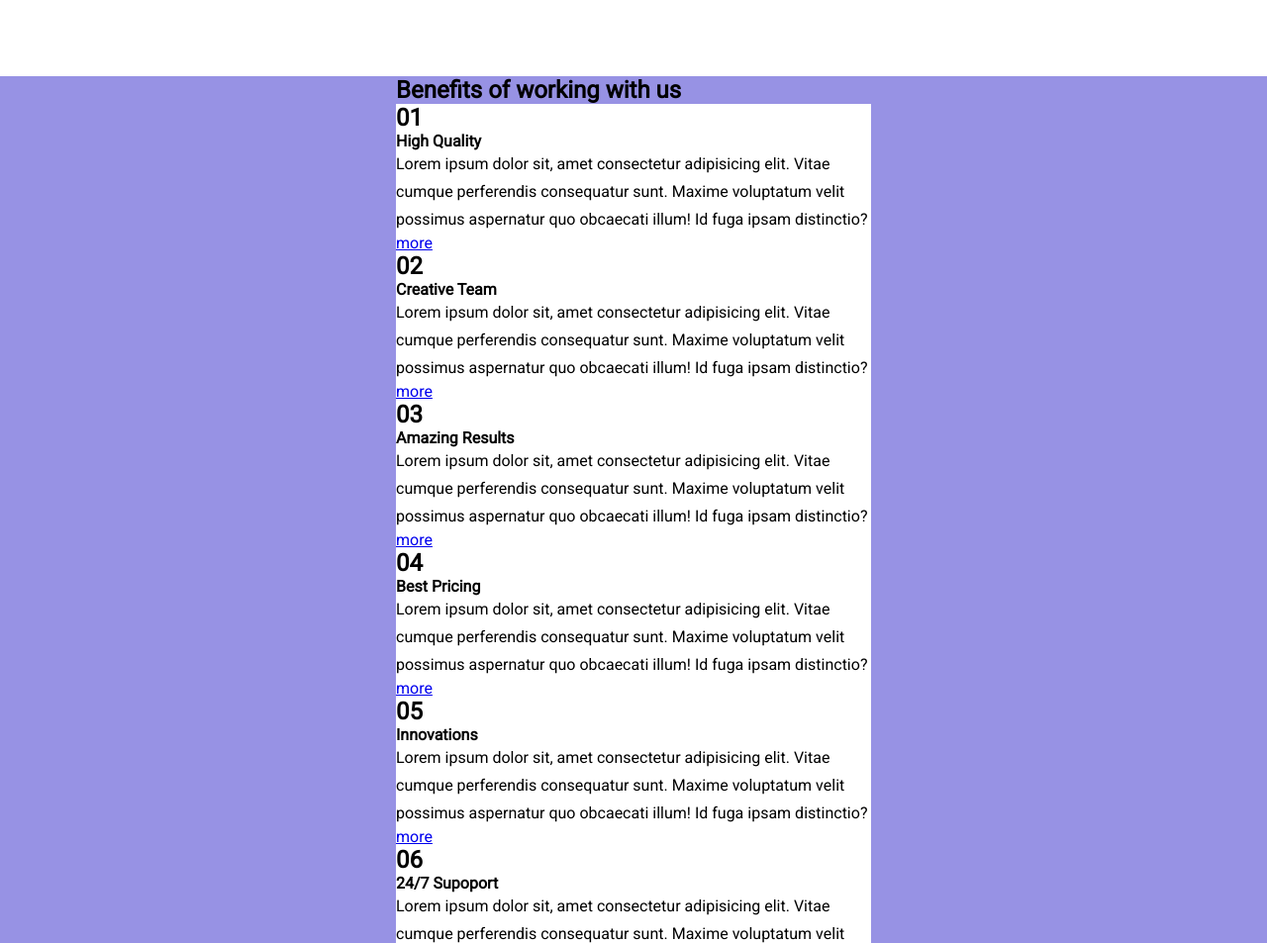
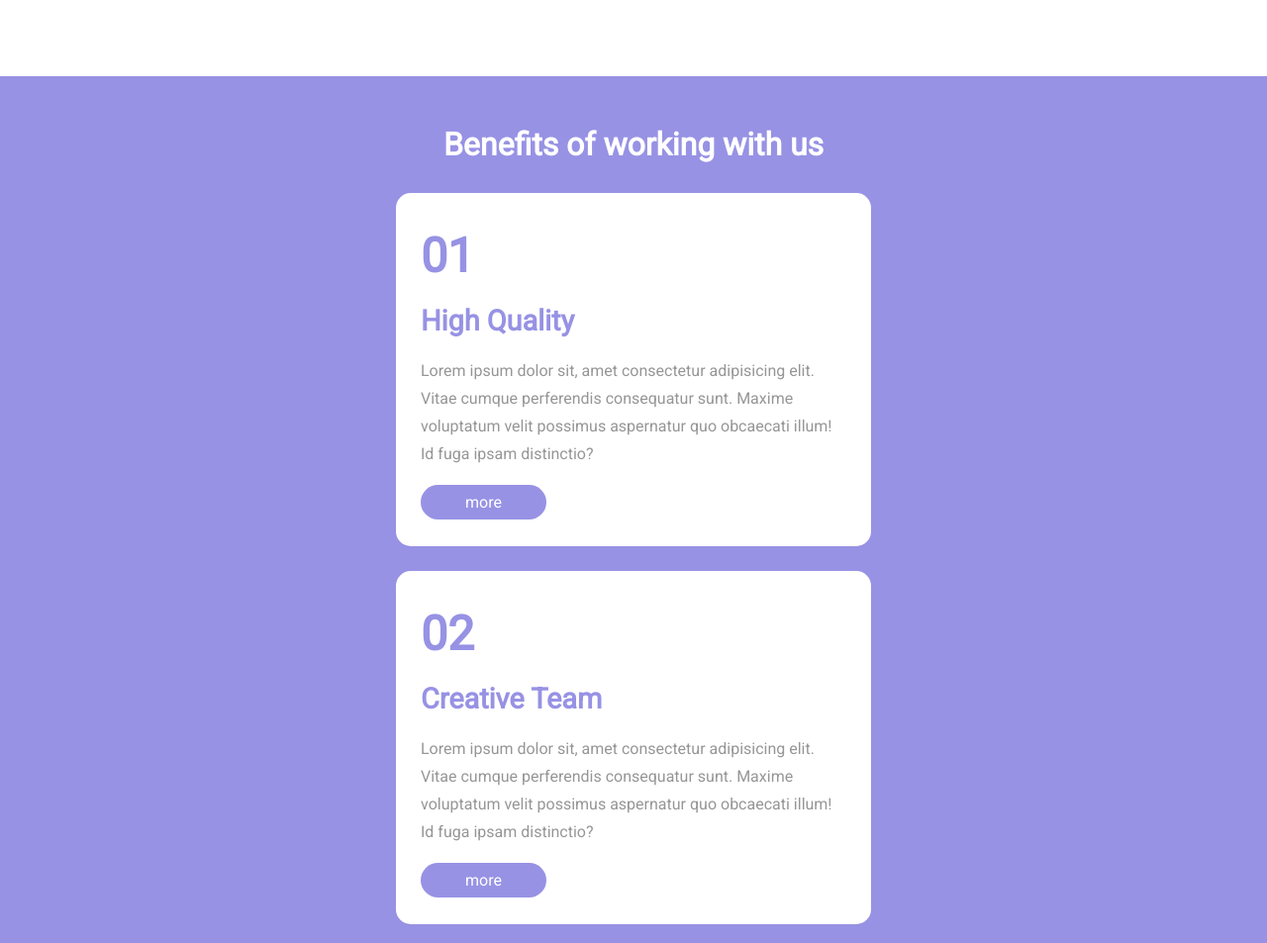
Before and after one commit to ttom-eragiapreso/htmlcss-responsive-layout, a plain HTML site: page index.html in a window 1280 px wide. Shown: the part 5019-5972 px from the top of the page at 99% size. Drawn offline with Linux system fonts and the light colour scheme.

Commit message:
[add] styles for benefits section

```diff
--- a/css/styles.css
+++ b/css/styles.css
@@ -216,28 +216,58 @@ nav {
 
 
 
-
-
-
-
-
-
-
-
-
-
-
-
-
 /* BENEFITS SECTION */
 
 .benefits {
   background-color: #9792e4;
+  padding: 50px 0;
 }
 
 .benefits .col {
   background-color: white;
+  margin-bottom: 25px;
+  padding: 35px 25px;
+  border-radius: 15px;
 }
+
+.benefits h3 {
+  color: white;
+  font-size: 2rem;
+  margin-bottom: 30px;
+  text-align: center;
+}
+
+.benefits .col h2 {
+  font-size: 3rem;
+}
+
+.benefits .col h4 {
+  font-size: 1.8rem;
+}
+
+.benefits .col h2, .benefits .col h4 {
+  color:#9792e4;
+  margin-bottom: 20px;
+}
+
+.benefits .col p {
+  margin-bottom: 25px;
+  color: #969696;
+}
+
+.benefits .col .btn {
+  background-color: #9792e4;
+  padding: 8px 45px;
+  border-radius: 99999px;
+}
+
+.benefits .col .btn a {
+  text-decoration: none;
+  color: white;
+}
+
+
+
 
 /* ABOUT US */
 
--- a/index.html
+++ b/index.html
@@ -171,7 +171,7 @@
 
       <div class="container">
 
-        <h2>Benefits of working with us</h2>
+        <h3>Benefits of working with us</h3>
         <div class="row-2">
 
           <div class="col">
```
